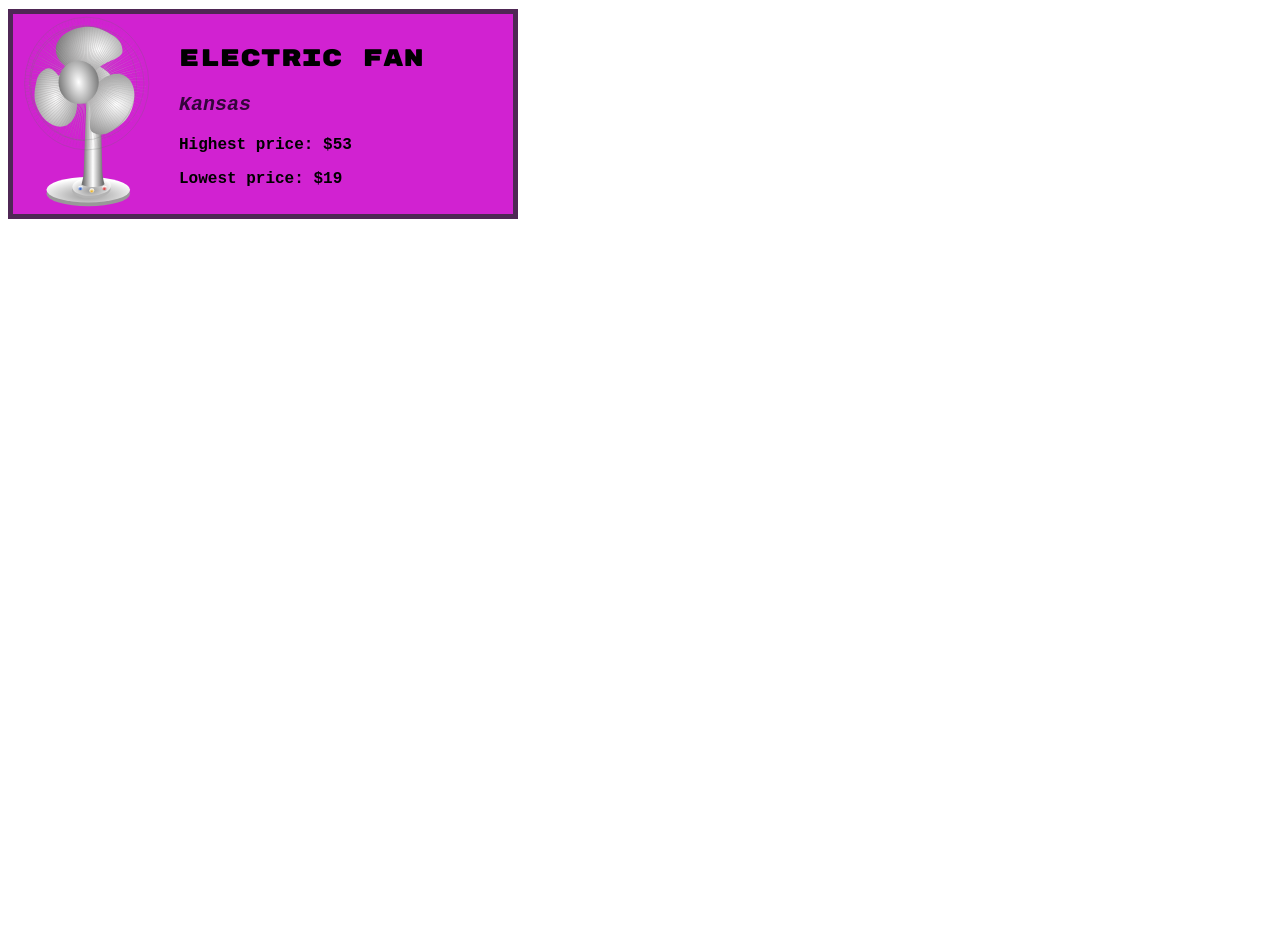
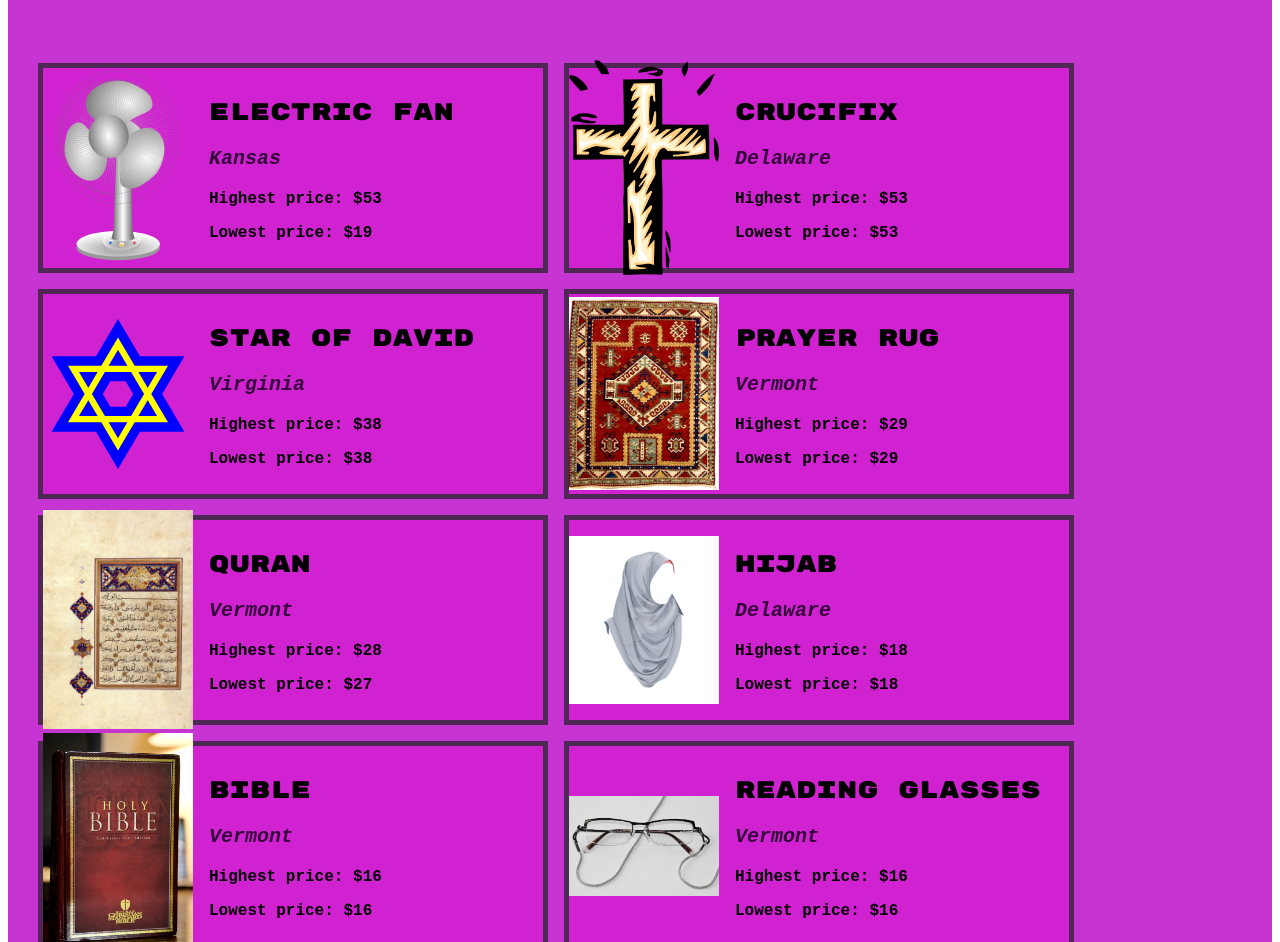
Before and after one commit to smarshak33/cardProject, a plain HTML site: page index.html in a window 1280 px wide. Shown: the part 115-1057 px from the top of the page. Before the commit the page ends 800 px from the top, so only its background shows below. Drawn offline with Linux system fonts and the light colour scheme.

Commit message:
Add files via upload

```diff
--- a/index.html
+++ b/index.html
@@ -16,8 +16,7 @@
 
         .rubik-mono-one-regular {
             font-family: "Rubik Mono One", monospace;
-            /* font-weight: 400;
-            font-style: normal; */
+
         }
 
 
@@ -26,7 +25,7 @@
             flex-direction: row;
             justify-content: flex-start;
             flex-wrap: wrap;
-            */ align-content: center;
+            align-content: center;
             gap: 1em;
             padding: 30px;
             background-color: rgb(198, 53, 209);
@@ -54,7 +53,7 @@
             max-width: 100%;
             height: auto;
             display: block;
-            */
+
 
         }
 
@@ -65,10 +64,10 @@
         }
 
         .state {
-            font-family: 'Courier New', Courier, monospace;
+            font-family: 'Courier New', Courier,
+                monospace;
             font-style: oblique;
             font-weight: 700;
-            /* font-size:larger; */
             font-size: 20px;
             color: rgb(52, 5, 58);
         }
@@ -99,52 +98,41 @@
 </head>
 
 <body>
-    <div class="header">
-        <h1> Top 10 most expensive commissary items </h1>
-        <h3>Across 46 states </h3>
-    </div>
+    <div class="flex-container">
+        <div class="header">
+            <h1> Top 10 most expensive commissary items </h1>
+            <h3>Across 46 states </h3>
+        </div>
 
-    <!-- <div class="flex-container">
         <div class="card">
-            <h2> <span class="item"> Electric Fan</span> </h2>
-            <p class="state"> Kansas </p>
-            <p class="highest-price">Highest price: $52.96</p>
-            <p class="lowest-price">Lowest price: $18.74 </p>
+            <img src="electric_fan.svg" alt="Electric Fan">
+            <div class="card-content">
+                <h2 class="item">Electric Fan</h2>
+                <p class="state">Kansas</p>
+                <p class="highestPrice">Highest price: $53</p>
+                <p class="lowestPrice">Lowest price: $19</p>
+            </div>
+        </div>
 
-            <p class="category"> Category: Personal Care/Hygiene</p> -->
 
-    <!-- <img src=electric_fan.svg> -->
     </div>
     <script>
-        //    let card = document.getElementsByClassName();
-        //    for (let index = 0; index < cards.length; index++) {
-        // //    card.style.backgroundColor = 'rgb(209, 34, 209);
-        // }
-        // let card = document.getElementsByClassName('card-content')
-
-        // card.style.backgroundColor = 'rgb(209, 34, 209)';
 
         const commissary_items = [
-            // function showCommissary(item, state, high, low)
-            // let perCard =document.createElement("div");
-            // perCard.classList.add("card");
-
-            // let perItem= document.createElement("div");
-            // perItem.classList.add("Item");
-
-            // let
 
             {
                 item: "Crucifix",
                 state: "Delaware",
                 highestPrice: "$53",
                 lowestPrice: "$53",
+                image:"crucifix.png"
             },
             {
                 item: "Star of David",
                 state: "Virginia",
                 highestPrice: "$38",
                 lowestPrice: "$38",
+                image: "star.svg"
             },
 
             {
@@ -152,6 +140,7 @@
                 state: "Vermont",
                 highestPrice: "$29",
                 lowestPrice: "$29",
+                image: "rug.jpg"
 
             },
 
@@ -160,74 +149,79 @@
                 state: "Vermont",
                 highestPrice: "$28",
                 lowestPrice: "$27",
+                image: "quran.jpg"
             },
             {
                 item: "Hijab",
                 state: "Delaware",
                 highestPrice: "$18",
                 lowestPrice: "$18",
+                image: "hijab.jpg"
             },
             {
                 item: "Bible",
                 state: "Vermont",
                 highestPrice: "$16",
                 lowestPrice: "$16",
+                image: "bible.jpg" // Added image for the Bible
             },
             {
                 item: "Reading Glasses",
                 state: "Vermont",
                 highestPrice: "$16",
                 lowestPrice: "$16",
+                image: "glasses.jpg"
             },
             {
                 item: "Hair Conditioner",
                 state: "New Mexico",
                 highestPrice: "$15",
                 lowestPrice: "$3",
+                image: "conditioner.jpg"
             },
             {
                 item: "Relaxer",
                 state: "West Virginia",
                 highestPrice: "$14",
                 lowestPrice: "$13",
+                image: "relaxer.jpeg"
             }
         ]
-            for(let i=0; i<10; i++) (commissary_items) {
-                console.log('commissary_items')
-                let card=document.getElementsByClassName("card-content")
-                let card= document.createElement("div");
-                perCard.classList.add("card-content");
-                perCard.classList.add("item");
-                perCard.classList.add("state");
-                perCard.classList.add("highestPrice");
-                perCard.classList.add("lowestPrice");
+
+        function build_card(item, state, highestPrice, lowestPrice, image) {
+
+            // 1 select a container
+            let container = document.querySelector(".flex-container");
+            // 2 create a div
+            let card = document.createElement("div");
+            // 3 add classes to the div
+            card.classList.add("card");
+            // 4 populate the div with content
+            card.innerHTML = `
+            <img src= "${image}" alt="${item}">
+                <div class="card-content">
+                    <h2 class="item">${item}</h2>
+                    <p class="state">${state}</p>
+                    <p class="highestPrice">Highest price: ${highestPrice}</p>
+                    <p class="lowestPrice">Lowest price: ${lowestPrice}</p>
+                </div>`
+            // 5 append the div to the container
+            container.append(card);
 
 
-            }
-            commissary_items.forEach(commissary){
-                printLine (item, state, high, low)
-            }
+        }
 
+        commissary_items.forEach(function (commissary) {
+            build_card(commissary.item, commissary.state, commissary.highestPrice, commissary.lowestPrice, commissary.image);
 
-
+        })
 
 
 
 
     </script>
-
-    <div class="card">
-        <img src="electric_fan.svg" alt="Electric Fan">
-        <div class="card-content">
-            <h2 class="item">Electric Fan</h2>
-            <p class="state">Kansas</p>
-            <p class="highestPrice">Highest price: $53</p>
-            <p class="lowestPrice">Lowest price: $19</p>
-        </div>
     </div>
 
-
-    </div>
 
 </body>
 
```
Also changed, not shown: bible.jpg (added), crucifix.png (added), glasses.jpg (added), hijab.jpg (added), quran.jpg (added), relaxer.jpeg (added), rug.jpg (added), star.svg (added), 1 other file.
